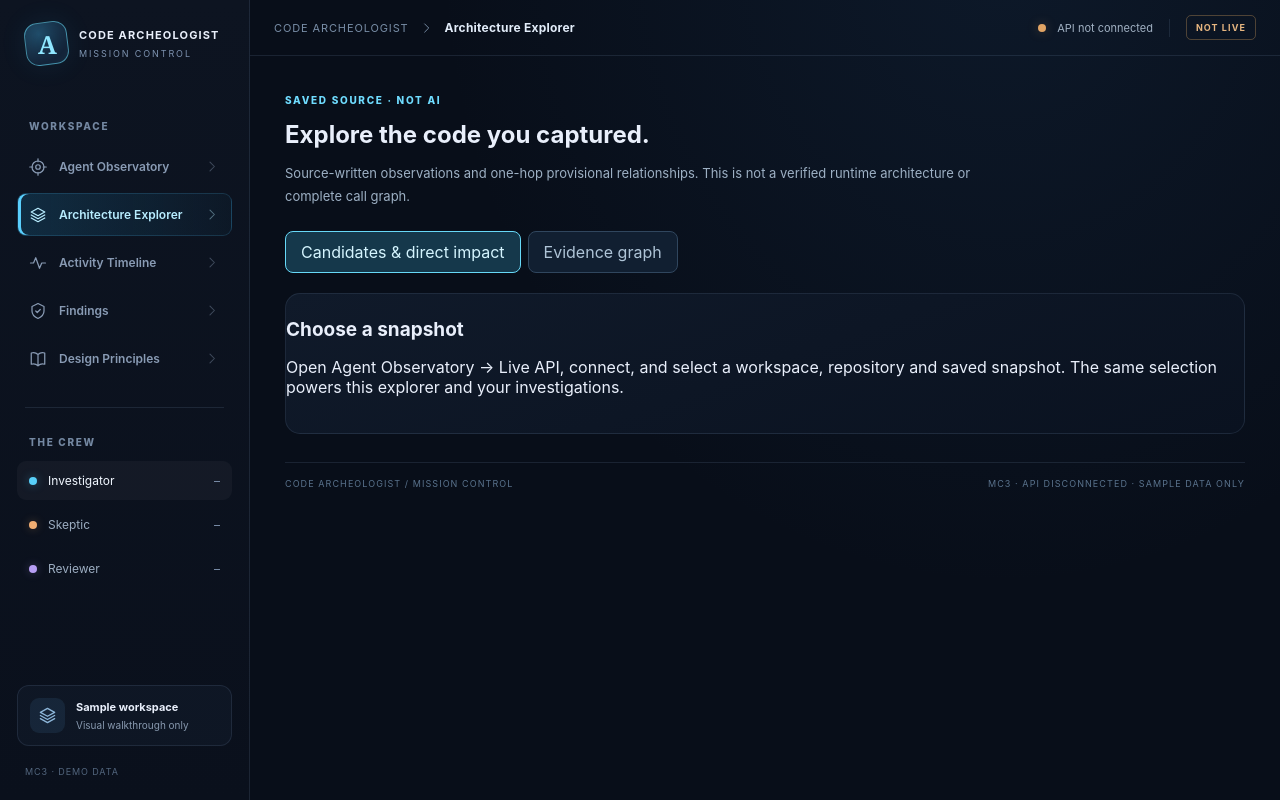
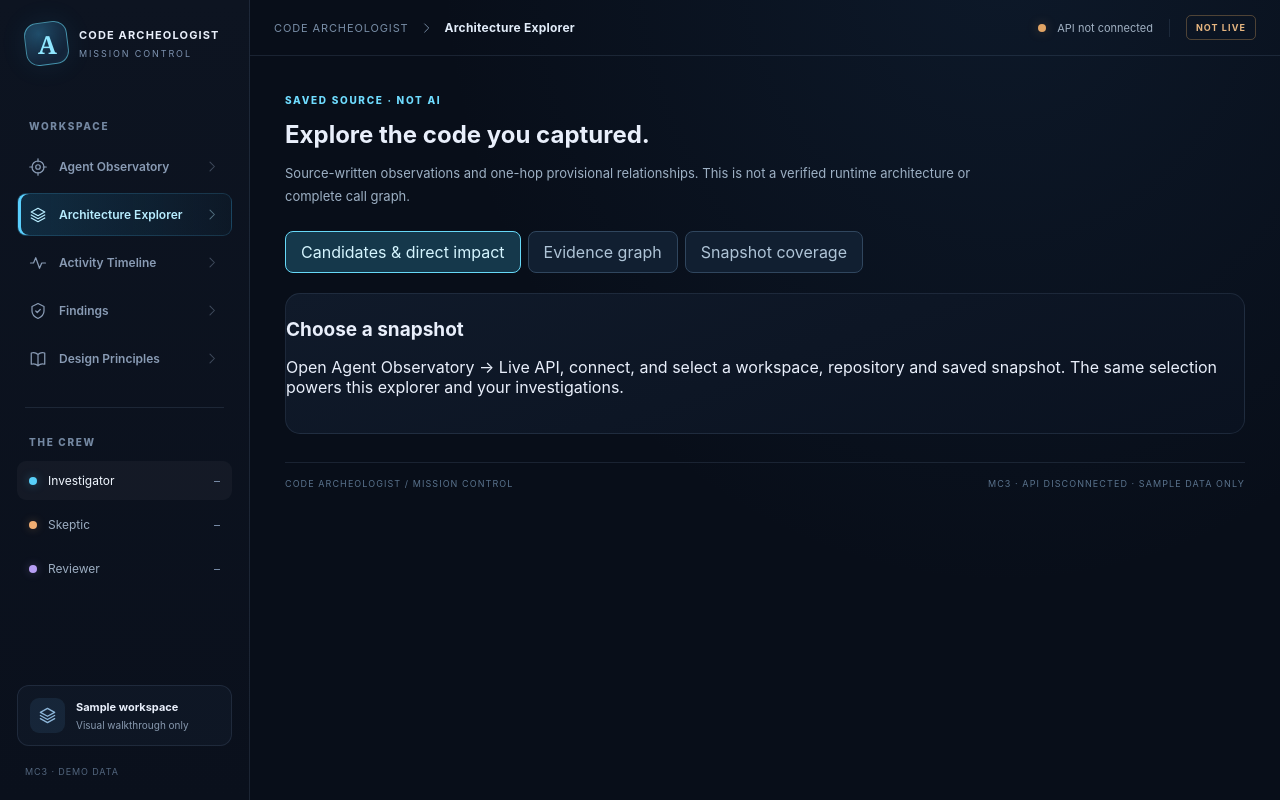
Before and after one commit to dvdhtzr/CodeArcheologist, a React (Vite) app in the folder src/CodeArcheologist.MissionControl/: page / in a window 1280 px wide. Both pictures are taken after a click on the button "Architecture Explorer". Built offline with nearby package versions, Linux system fonts and the light colour scheme.

Commit message:
R1 closeout: expose standalone snapshot coverage tab in primary Architecture Explorer

```diff
--- a/src/CodeArcheologist.MissionControl/src/live/DeterministicExplorer.tsx
+++ b/src/CodeArcheologist.MissionControl/src/live/DeterministicExplorer.tsx
@@ -1,6 +1,7 @@
 import { useEffect, useMemo, useRef, useState } from 'react';
 import type { ApiClient, Scope, SourceView } from './api.ts';
 import { EvidenceGraphExplorer } from './EvidenceGraphExplorer.tsx';
+import { SnapshotCoverage } from './SnapshotCoverage.tsx';
 
 export type ExplorerSelection = { api: ApiClient; scope: Scope } | null;
 type Anchor = { filePath: string | null; fileSha256: string | null; line: number | null; column: number | null };
@@ -22,7 +23,7 @@ export function DeterministicExplorer({ selection }: { selection: ExplorerSelect
   const [entries, setEntries] = useState<List<Entry> | null>(null);
   const [methods, setMethods] = useState<List<Method> | null>(null);
   const [selectedMethod, setSelectedMethod] = useState('');
-  const [view, setView] = useState<'inventory' | 'graph'>('inventory');
+  const [view, setView] = useState<'inventory' | 'graph' | 'coverage'>('inventory');
   const impactFocus = useRef<HTMLDivElement>(null);
   const [search, setSearch] = useState('');
   const [impact, setImpact] = useState<Impact | null>(null);
@@ -110,6 +111,7 @@ export function DeterministicExplorer({ selection }: { selection: ExplorerSelect
       <div className="graph-tabs" role="group" aria-label="Architecture explorer views">
         <button type="button" aria-pressed={view === 'inventory'} onClick={() => setView('inventory')}>Candidates &amp; direct impact</button>
         <button type="button" aria-pressed={view === 'graph'} onClick={() => setView('graph')}>Evidence graph</button>
+        <button type="button" aria-pressed={view === 'coverage'} onClick={() => setView('coverage')}>Snapshot coverage</button>
       </div>
       {!selection && <div className="secondary-panel">
         <h2>Choose a snapshot</h2>
@@ -117,6 +119,7 @@ export function DeterministicExplorer({ selection }: { selection: ExplorerSelect
       </div>}
       {loading && <p role="status">Loading verified snapshot capabilities…</p>}
       {error && <p className="live-error" role="alert">{error}</p>}
+      {view === 'coverage' && <SnapshotCoverage selection={selection} />}
       {view === 'graph' && <EvidenceGraphExplorer selection={selection}
         fingerprint={entries?.fingerprintSha256 ?? null}
         onInspect={anchor => void inspect(anchor)}
```
